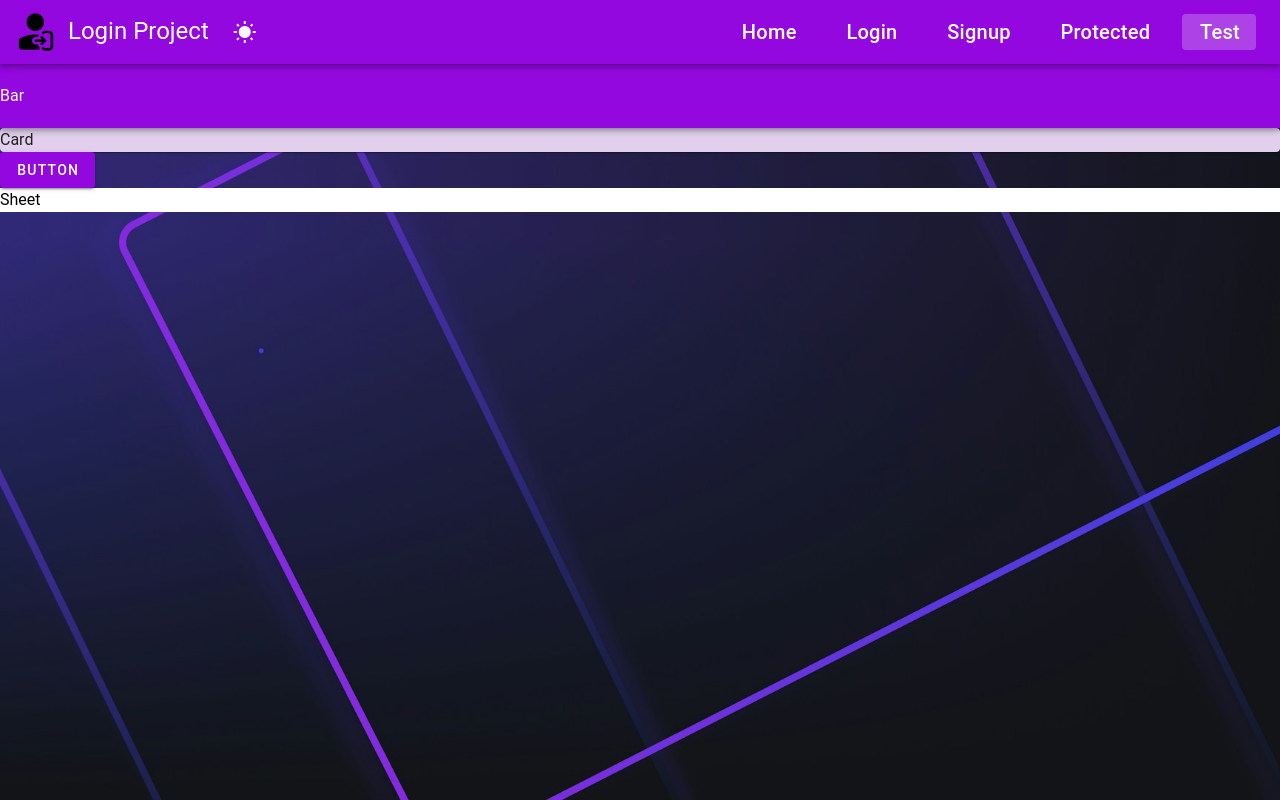
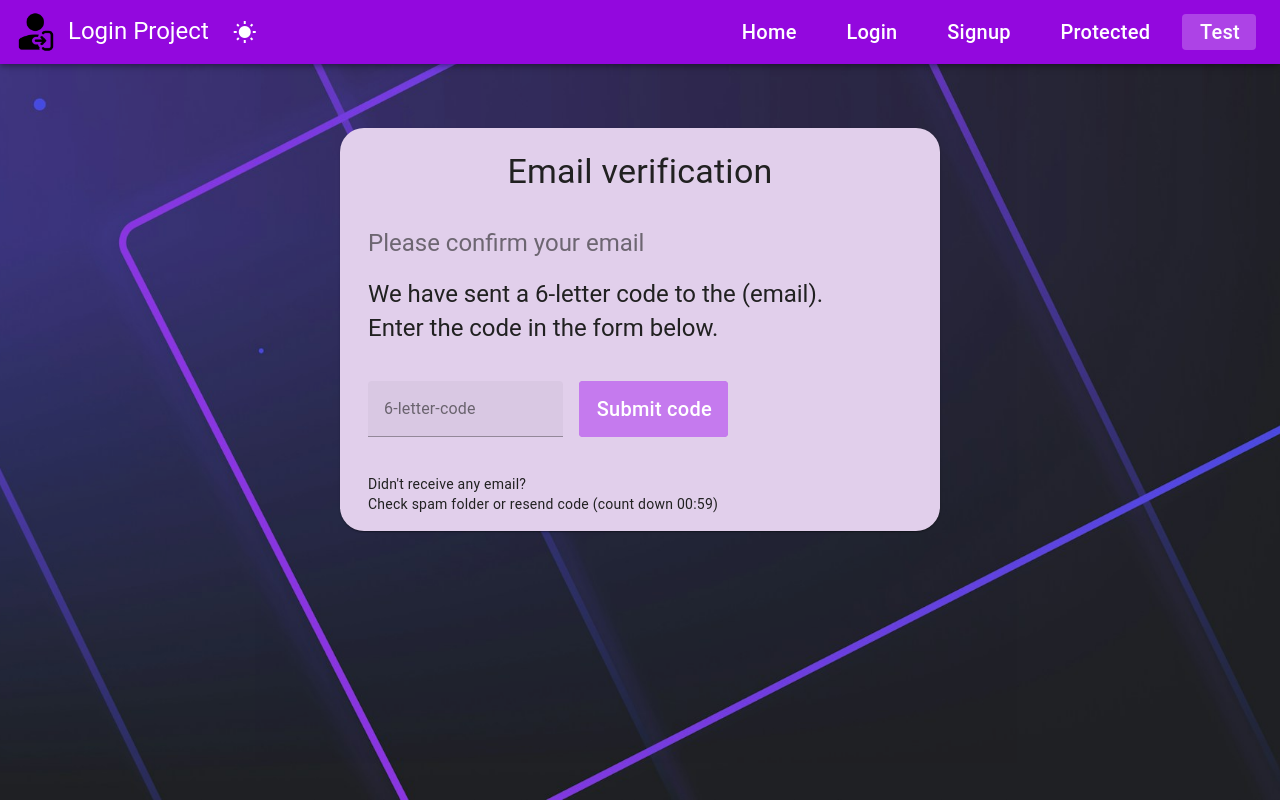
Before and after one commit to FranFerd/LoginFrontend, a Vue app: page /test in a window 1280 px wide. Built offline with nearby package versions, Linux system fonts and the light colour scheme; a small style sheet from the web is missing.

Commit message:
Added EmailVerification dialog, styling

```diff
--- a/components.d.ts
+++ b/components.d.ts
@@ -17,6 +17,7 @@ declare module 'vue' {
     RouterLink: typeof import('vue-router')['RouterLink']
     RouterView: typeof import('vue-router')['RouterView']
     Signup: typeof import('./src/components/Signup.vue')['default']
+    SignUpCodeVerification: typeof import('./src/components/SignUpCodeVerification.vue')['default']
     Test: typeof import('./src/components/Test.vue')['default']
     Testing: typeof import('./src/components/Testing.vue')['default']
   }
--- a/src/App.vue
+++ b/src/App.vue
@@ -1,7 +1,7 @@
 <template>
 <v-app class="background-container relative">
   <!-- Overlay -->
-  <div :class="overlayClass" class="absolute inset-0 z-0"></div>
+  <div :class="overlayClass" class="absolute inset-0 z-0"></div> <!-- inset-0 fills the entire parent, z-0 places the element behind other elements-->
   <Navbar></Navbar>
   <v-main>
     <router-view></router-view>
@@ -20,7 +20,7 @@ const theme = useTheme()
 const overlayClass = computed(() =>
   theme.global.current.value.dark
     ? 'bg-black/60'  // Dark overlay
-    : 'bg-white/0'  // Light overlay
+    : 'bg-white/5'  // Light overlay
 )
 </script>
 <style scoped>
--- a/src/components/Home.vue
+++ b/src/components/Home.vue
@@ -14,39 +14,37 @@ import FeatureCard from '../components/FeatureCard.vue'
   </section>
 
   <!-- Features Cards -->
-  <section class="grid grid-cols-1 md:grid-cols-3 gap-8 mb-20">
+  <section class="grid grid-cols-1 md:grid-cols-3 gap-8 mb-20"> <!-- grid-cols-1 - small screens only have 1 row, md - 3 -->
     <FeatureCard
       icon="mdi-lock-check-outline"
       title="JWT Authentication"
-      description="Secure token-based authentication with JSON Web Tokens to protect your API endpoints."
-    />
+      description="Secure token-based authentication with JSON Web Tokens to protect your API endpoints.">
+    </FeatureCard>
+
     <FeatureCard
       icon="mdi-server"
       title="FastAPI Backend"
-      description="High-performance Python backend managing user sessions, authentication, and PostgreSQL database."
-    />
+      description="High-performance Python backend managing user sessions, authentication, and PostgreSQL database.">
+    </FeatureCard>
+
     <FeatureCard
       icon="mdi-vuejs"
       title="Vue 3 & Vuetify Frontend"
-      description="Modern, responsive UI built with Vue 3, Vuetify components, and Tailwind CSS utility-first styling."
-    />
+      description="Modern, responsive UI built with Vue 3, Vuetify components, and Tailwind CSS utility-first styling.">
+    </FeatureCard>
   </section>
 
   <section class="text-center space-x-4 flex justify-center gap-30 mt-10">
     <v-btn
       color="primary"
-      class="rounded-lg"
-      to="/signup"
-    >
-      Signup
+      class="rounded-lg text-h5"
+      to="/signup"> Signup
     </v-btn>
     <v-btn
       outlined
       color="primary"
-      class="rounded-lg"
-      to="/login"
-    >
-      Login
+      class="rounded-lg text-h5"
+      to="/login"> Login
     </v-btn>
   </section>
 </v-container>
--- a/src/components/Login.vue
+++ b/src/components/Login.vue
@@ -1,26 +1,5 @@
-<script setup>
-import { ref } from 'vue'
-
-  const isRememberMe = ref(false)
-  const username = ref('')
-  const usernameRules = [
-    value => {
-      if (value?.length >= 3) return true
-      return 'Username must be at least 3 characters.'
-    },
-  ]
-
-  const password = ref('123')
-  const passwordRules = [
-    value => {
-      if (/[^0-9]/.test(value)) return true
-      return 'Last name can not contain digits.'
-    },
-  ]
-
-</script>
 <template>
-    <v-card class="max-w-[600px] mx-auto mt-16 rounded-lg">
+  <v-card class="max-w-[600px] mx-auto mt-16 rounded-xl">
     <div class="flex justify-center mt-2">
         <v-card-title class="text-h4">Log into your account</v-card-title>
     </div>
@@ -33,25 +12,61 @@ import { ref } from 'vue'
     </div>
 
     <v-sheet class="mx-auto w-10/12">
-            <v-form @submit.prevent>
+      <v-form v-model="form" @submit.prevent="handleSubmit">
         <v-text-field
           v-model="username"
-                    :rules="usernameRules"
+          :rules="fieldRules"
           label="Username"
           class="mt-2"
-                ></v-text-field>
+          :readonly="isLoading">
+        </v-text-field>
+
         <v-text-field
           v-model="password"
-                    :rules="passwordRules"
+          :rules="fieldRules"
           label="Password"
-                    class="mt-8"></v-text-field>
+          class="mt-8"
+          :readonly="isLoading">
+        </v-text-field>
+
         <v-checkbox
           label="Remember me"
-                    v-model="isRememberMe"></v-checkbox>
+          v-model="isRememberMe"
+          :readonly="isLoading">
+        </v-checkbox>
+
         <div class="my-8 flex justify-center border">
-                <v-btn type="submit" color="deep-purple-accent-1" block>Login</v-btn>
+          <v-btn
+            type="submit"
+            color="primary"
+            block
+            :disabled="!form"
+            :loading="isLoading">Login
+          </v-btn>
         </div>
       </v-form>
     </v-sheet>
   </v-card>
 </template>
+<script setup>
+import { ref } from 'vue'
+
+  const isRememberMe = ref(false)
+  const form = ref(false)
+  const isLoading = ref(false)
+
+  const username = ref('')
+  const password = ref('')
+
+  const fieldRules = [
+    value => !!value || "This field is required"
+  ]
+
+  const handleSubmit = () => {
+    isLoading.value = true
+    setTimeout(() => {
+      isLoading.value = false
+    }, 2000);
+  }
+
+</script>
--- a/src/components/Navbar.vue
+++ b/src/components/Navbar.vue
@@ -34,13 +34,13 @@
     <v-navigation-drawer
       v-model="drawer"
       temporary
-      right
-    >
+      location="right">
       <v-list>
         <v-list-item to="/" title="Home" @click="drawer = false"></v-list-item>
         <v-list-item to="/login" title="Login" @click="drawer = false"></v-list-item>
         <v-list-item to="/signup" title="Signup" @click="drawer = false"></v-list-item>
         <v-list-item to="/protected" title="Protected" @click="drawer = false"></v-list-item>
+        <v-list-item to="/test" title="Test" @click="drawer = false"></v-list-item>
       </v-list>
     </v-navigation-drawer>
   </div>
--- /dev/null
+++ b/src/components/SignUpCodeVerification.vue
@@ -0,0 +1,10 @@
+<template>
+<v-card
+max-width="400"
+color="surface">
+
+</v-card>
+</template>
+<script setup lang="ts">
+
+</script>
--- a/src/components/Signup.vue
+++ b/src/components/Signup.vue
@@ -1,6 +1,7 @@
 <template>
+  <div class="mx-auto max-w-[600px] rounded-xl mt-16">
     <v-card
-      class="max-w-[600px] mx-auto mt-16 rounded-lg"
+      class="rounded-xl"
       color="surface">
       <div class="flex justify-center mt-2">
           <v-card-title class="text-h4">Register your account</v-card-title>
@@ -17,16 +18,18 @@
               counter
               clearable
               label="Username"
-                    class="mt-2"
-                ></v-text-field>
+              class="mt-2">
+            </v-text-field>
+
             <v-text-field
                 v-model="email"
                 :rules="emailRules"
                 :readonly="isLoading"
                 clearable
                 label="Email"
-                    class="mt-8"
-                ></v-text-field>
+                class="mt-8">
+            </v-text-field>
+
             <v-text-field
               :type="isShowPassword ? 'text' : 'password'"
               v-model="password"
@@ -36,7 +39,9 @@
               counter
               clearable
               label="Password"
-                    class="mt-8 max-l"></v-text-field>
+              class="mt-8 max-l">
+            </v-text-field>
+
             <v-text-field
               :type="isShowPassword ? 'text' : 'password'"
               v-model="passwordConfirm"
@@ -44,32 +49,52 @@
               :readonly="isLoading"
               clearable
               label="Confirm password"
-                    class="mt-8"></v-text-field>
+              class="mt-8">
+            </v-text-field>
+
             <v-checkbox
               label="Show password"
-                v-model="isShowPassword"></v-checkbox>
+              v-model="isShowPassword">
+            </v-checkbox>
+
           <div class="my-5 flex justify-center border">
             <v-btn
               type="submit"
               color="primary"
               block
               :disabled="!form"
-                  :loading="isLoading">Submit</v-btn>
+              :loading="isLoading">Sign up
+            </v-btn>
           </div>
         </v-form>
       </v-sheet>
     </v-card>
+  </div>
+ <v-dialog
+    v-model="dialog"
+    max-width="500px"
+    persistent
+    transition="dialog-transition"
+  >
+    <template #default>
+      <Testing @close="dialog = false"></Testing> <!-- on emit 'close' -->
+    </template>
+  </v-dialog>
 </template>
 <script setup lang="ts">
 import { ref } from 'vue'
+import Testing from './Testing.vue'
 
 const isLoading = ref(false)
 const form = ref(false)
 const isShowPassword = ref(false)
+
 const email = ref('')
 const username = ref('')
 const password = ref('')
 const passwordConfirm = ref('')
+
+const dialog = ref(false)
 
 const usernameRules = [
   (value: string) => !!value || 'Username is required',
@@ -93,13 +118,14 @@
 const emailRules = [
   (value: string) => !!value || 'Email is required',
   (value: string) =>
-    /^[a-zA-Z0-9._%+-]+@[a-zA-Z0-9.-]+\.[a-zA-Z]{2,}$/.test(value) || // Accepts user.name+tag@example.co.uk. Rejects obvious invalid formats
+  /^[a-zA-Z0-9._%+-]+@[a-zA-Z0-9.-]+\.[a-zA-Z]{2,}$/.test(value) || // Accepts user.name+tag@example.co.uk
   'Enter a valid email address'
 ]
 
 const handleSubmit = (): void => {
   if(!form.value) return
   isLoading.value = true
+  dialog.value = true
   setTimeout(() => {
     isLoading.value = false
   }, 2000);
--- a/src/components/Testing.vue
+++ b/src/components/Testing.vue
@@ -1,18 +1,79 @@
+<template>
+  <v-card
+    max-width="600"
+    color="surface"
+    class="mx-auto mt-16 rounded-xl">
+    <div class="flex justify-center">
+      <v-card-title class="text-h4 mt-2">
+        Email verification
+      </v-card-title>
+    </div>
+    <v-card-subtitle class="text-h5 mt-5 ml-3">
+      Please confirm your email
+    </v-card-subtitle>
+    <v-card-text class="text-h5 ml-3">
+      We have sent a 6-letter code to the (email).
+      <div>
+        Enter the code in the form below.
+      </div>
+    </v-card-text>
+    <v-form
+      v-model="codeForm"
+      class="ml-7 w-3/5"
+      @submit.prevent="handleSubmit">
+      <div class="flex gap-4 mt-5">
+        <v-text-field
+          v-model="verificationCode"
+          :readonly="isLoading"
+          :maxLength="6"
+          :rules="textRules"
+          label="6-letter-code"
+          clearable>
+        </v-text-field>
+          <v-btn
+            type="submit"
+            :loading="isLoading"
+            :disabled="!codeForm"
+            color="primary"
+            class="text-h6"
+            style="height: 56px"> Submit code
+          </v-btn>
+      </div>
+    </v-form>
+
+    <v-card-text class="ml-3">
+      Didn't receive any email?
+      <div>
+        Check spam folder or resend code (count down 00:59)
+      </div>
+    </v-card-text>
+
+  </v-card>
+</template>
 <script setup lang="ts">
-import { ref, computed } from 'vue';
-import { useTheme } from 'vuetify';
+import { ref } from 'vue'
 
-const theme = useTheme()
-const isDark = computed(() => theme.global.current.value.dark)
+const verificationCode = ref('')
+const codeForm = ref(false)
+const isLoading = ref(false)
 
-const toggleTheme = () => {
-  theme.global.name.value = isDark.value ? 'light' : 'dark'
+const textRules = [
+  (value: string) => !!value || 'Enter code',
+  (value: string) => value.length === 6 || 'Code is 6 characters'
+]
+
+const emit = defineEmits(['close'])
+
+const handleClose = () => {
+  emit('close')
+}
+
+const handleSubmit = () => {
+  if(!codeForm.value) return
+  isLoading.value = true
+  setTimeout(() => {
+    isLoading.value = false
+    handleClose()
+  }, 2000);
 }
 </script>
-<template>
-<v-app-bar color="primary">Bar</v-app-bar>
-<v-card color="surface">Card</v-card>
-<v-btn color="primary">Button</v-btn>
-<v-sheet color="background">Sheet</v-sheet>
-
-</template>
```
Also changed, not shown: src/components/FeatureCard.vue (+4 -4 lines). Lines whose indentation alone changed are shown as unchanged.
